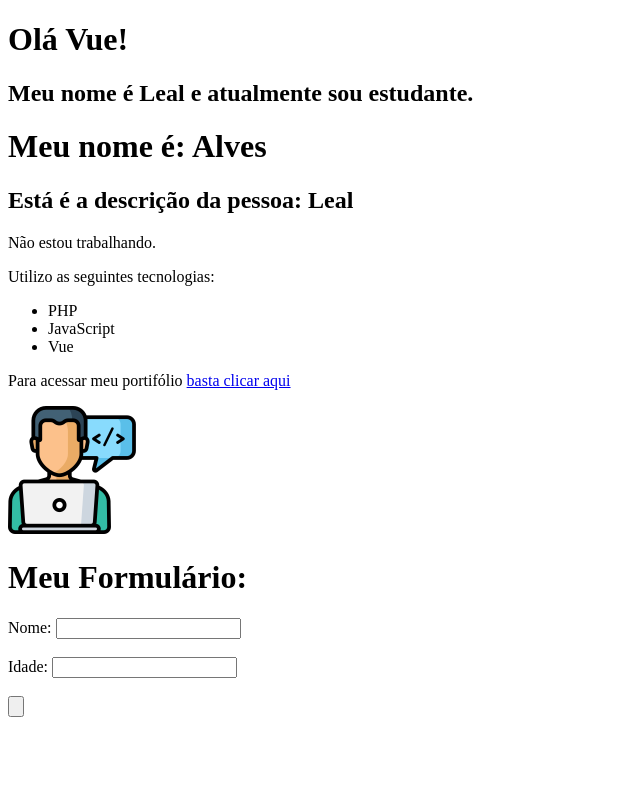
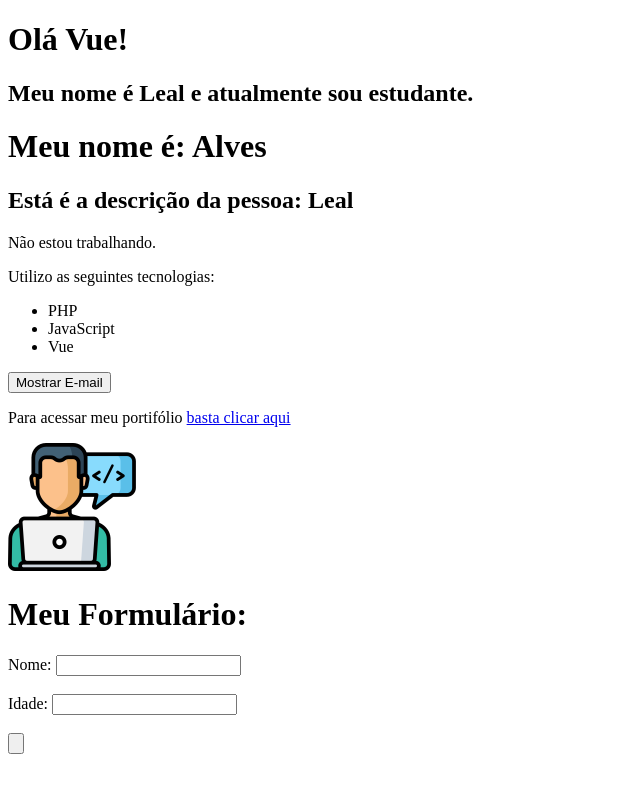
Before and after one commit to lealalves/2-projeto-vue, a Vue app: page / in a window 1280 px wide. Shown: the top 792 px of the page, without its empty margins (0-640 px from the left). Built offline with nearby package versions, Linux system fonts and the light colour scheme.

Commit message:
Uso de métodos.

```diff
--- a/src/components/Info.vue
+++ b/src/components/Info.vue
@@ -8,6 +8,9 @@
             <li>JavaScript</li>
             <li>Vue</li>
         </ul>
+        <div>
+            <button @click="showEmail">{{ textoBotao }}</button>
+        </div>
         <p v-show="mostrar_email">Mande uma mensagem para: {{email}}</p>
         <p>Para acessar meu portifólio <a v-bind:href="meu_link">basta clicar aqui</a></p>
         <Picture/>
@@ -27,7 +30,18 @@ export default {
             esta_trabalhando: false,
             mostrar_email: false,
             email: 'leealalves@hotmail.com',
-            meu_link: 'https://google.com'
+            meu_link: 'https://google.com',
+            textoBotao: 'Mostrar E-mail'
+        }
+    },
+    methods: {
+        showEmail () {
+            this.mostrar_email = !this.mostrar_email
+            if(!this.mostrar_email){
+                this.textoBotao = 'Mostrar E-mail'
+            }else{
+                this.textoBotao = 'Ocultar E-mail'
+            }
         }
     }
 }
--- a/src/components/LifeCycle.vue
+++ b/src/components/LifeCycle.vue
@@ -14,11 +14,18 @@ export default {
         setTimeout(() =>{
             this.nome = 'Leal'
         },1000)
+        this.LifeCycle()
     },
     mounted() {
         setTimeout(() =>{
             this.nome = 'Alves'
         },2000)
+        this.LifeCycle()
+    },
+    methods: {
+        LifeCycle () {
+            console.log('Executouuuuu');
+        }
     }
 }
 </script>
```
